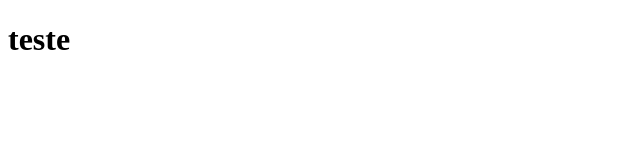
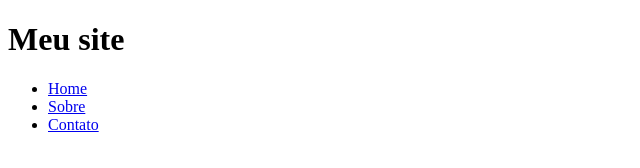
Before and after one commit to fernandosaga/teste123, a plain HTML site: page index.html in a window 1280 px wide. Shown: the whole page, without its empty margins (0-640 px from the left). Drawn offline with Linux system fonts and the light colour scheme.

Commit message:
Novo Menu

```diff
--- a/index.html
+++ b/index.html
@@ -2,9 +2,14 @@
 <html lang="en">
 <head>
     <meta charset="UTF-8">
-    <title>Teste</title>
+    <title>Meu site</title>
 </head>
 <body>
-    <h1>teste</h1>
+    <h1>Meu site</h1>
+    <ul>
+        <li><a href="index.html">Home</a></li>
+        <li><a href="sobre.html">Sobre</a></li>
+        <li><a href="contato.html">Contato</a></li>
+    </ul>
 </body>
 </html>
```
